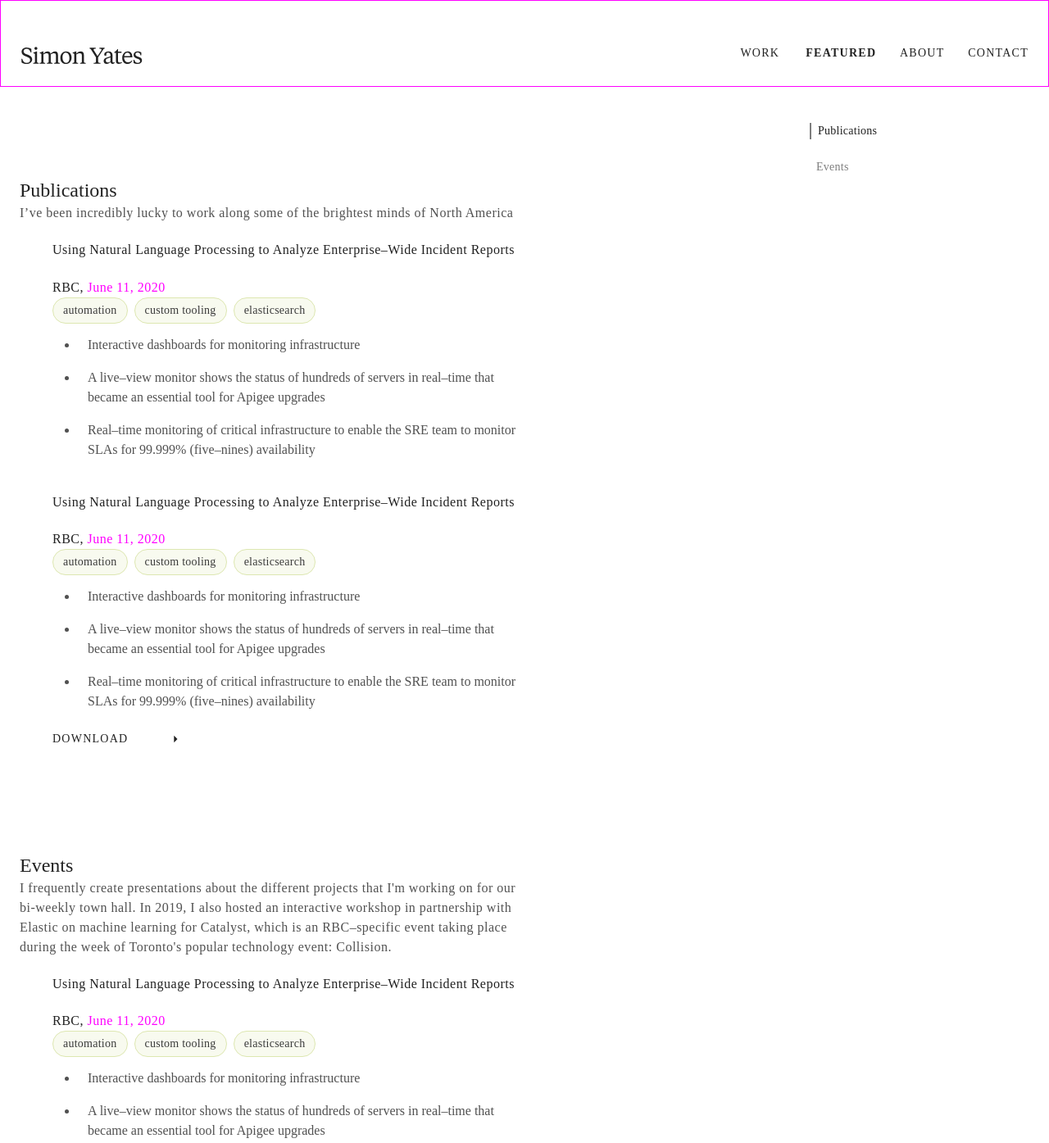
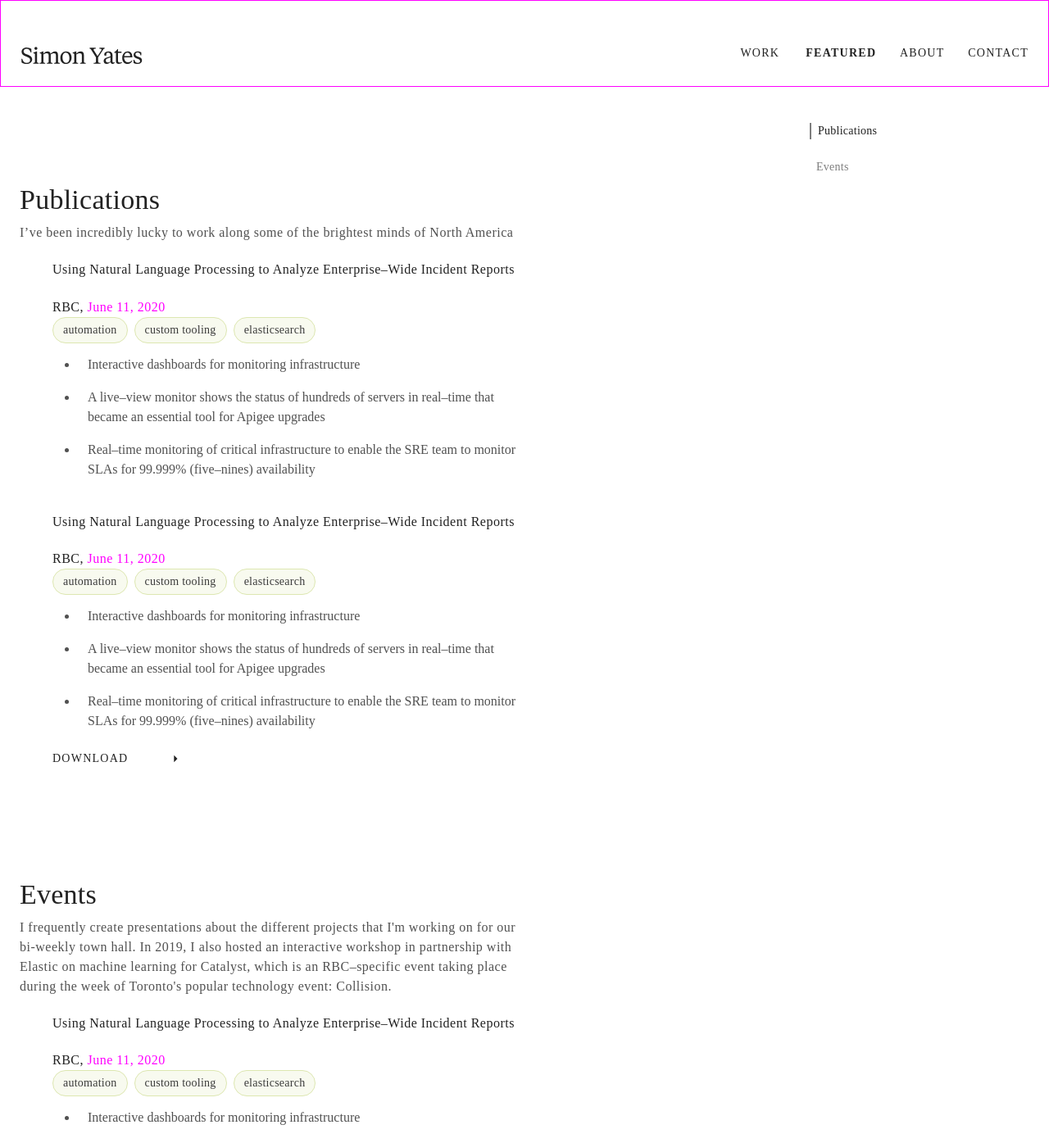
Before and after one commit to cheftechnical/simonyates, a React (Create React App) app: page /featured in a window 1280 px wide. Shown: the top 1395 px of the page at 82% size. Built offline with nearby package versions, Linux system fonts and the light colour scheme; a web font is replaced by a local one.

Commit message:
Moved the section name to a separate component

```diff
--- a/src/components/NavRight/index.tsx
+++ b/src/components/NavRight/index.tsx
@@ -41,7 +41,7 @@ export default function NavRight(props: Props) {
 
 	return (
 		<div className={classes.root}>
-			<Scrollspy currentClassName={classes.isCurrent} items={items} style={{listStyleType: 'none'}}>
+			<Scrollspy currentClassName={classes.isCurrent} items={items} style={{listStyleType: 'none'}} offset={70}>
 				{sections.map((item, index) => (
 					<NavRightItem id={item.id} key={index} name={item.name}/>
 				))}
--- a/src/components/Section/index.tsx
+++ b/src/components/Section/index.tsx
@@ -28,7 +28,6 @@ export default function Section(props: Props) {
         <div>
             <div className={classes.jumpTarget} id={id}/>
             <section className={classes.root}>
-                <Typography group="primary" variant="h3" weight="regular">{name}</Typography>
                 {children}
             </section>
         </div>
--- /dev/null
+++ b/src/pages/Featured/SectionDescription.tsx
@@ -0,0 +1,26 @@
+import * as React from 'react';
+import Typography from '../../styling/Typography';
+import {makeStyles} from '@material-ui/core/styles';
+import {color} from '../../styling/Color';
+
+interface Props {
+	children?: any;
+}
+
+const useStyles = makeStyles((theme) => ({
+	intro: {
+		color: color.grey['700']
+	}
+}));
+
+export default function SectionDescription(props: Props) {
+	const classes = useStyles();
+
+	const {children} = props;
+
+	return (
+		<Typography className={classes.intro} group="primary" variant="body" weight="regular">
+			{children}
+		</Typography>
+	);
+};
--- /dev/null
+++ b/src/pages/Featured/SectionTitle.tsx
@@ -0,0 +1,16 @@
+import * as React from 'react';
+import Typography from '../../styling/Typography';
+
+interface Props {
+	children?: any;
+}
+
+export default function SectionTitle(props: Props) {
+	const {children} = props;
+
+	return (
+		<Typography group="primary" variant="h2" weight="regular">
+			{children}
+		</Typography>
+	)
+}
--- a/src/pages/Featured/index.tsx
+++ b/src/pages/Featured/index.tsx
@@ -13,6 +13,8 @@ import Ul from '../../styling/ListsUnordered/Ul/intex';
 import Li from '../../styling/ListsUnordered/Li/intex';
 import ArrowRightIcon from '@material-ui/icons/ArrowRight';
 import Figure from '../../components/Figure';
+import SectionTitle from './SectionTitle';
+import SectionDescription from './SectionDescription';
 
 const useStyles = makeStyles((theme) => ({
 	download: {
@@ -38,9 +40,13 @@ export default function Featured() {
 					<Grid item xs={6}>
 						<Sections onChange={handleChange}>
 							<Section id="publications" name="Publications">
-								<Typography className={classes.intro} group="primary" variant="body" weight="regular">
+								<SectionTitle>
+									Publications
+								</SectionTitle>
+
+								<SectionDescription>
 									I&rsquo;ve been incredibly lucky to work along some of the brightest minds of North America
-								</Typography>
+								</SectionDescription>
 
 								<Publication
 									name="Using Natural Language Processing to Analyze Enterprise–Wide Incident Reports"
@@ -74,9 +80,13 @@ export default function Featured() {
 							</Section>
 
 							<Section id="events" name="Events">
-								<Typography className={classes.intro} group="primary" variant="body" weight="regular">
+								<SectionTitle>
+									Events
+								</SectionTitle>
+
+								<SectionDescription>
 									I frequently create presentations about the different projects that I'm working on for our bi-weekly town hall. In 2019, I also hosted an interactive workshop in partnership with Elastic on machine learning for Catalyst, which is an RBC–specific event taking place during the week of Toronto's popular technology event: Collision.
-								</Typography>
+								</SectionDescription>
 
 								<Publication
 									name="Using Natural Language Processing to Analyze Enterprise–Wide Incident Reports"
--- a/src/pages/Work/index.tsx
+++ b/src/pages/Work/index.tsx
@@ -2,7 +2,7 @@ import * as React from 'react';
 import DefaultLayout from '../../layouts/Default';
 import Experience from './Experience';
 import Typography from '../../styling/Typography';
-import {Container} from '@material-ui/core';
+import {Container, Grid} from '@material-ui/core';
 import Li from '../../styling/ListsUnordered/Li/intex';
 import Ul from '../../styling/ListsUnordered/Ul/intex';
 
@@ -10,6 +10,8 @@ export default function Work() {
     return (
         <DefaultLayout title="Work" top="work">
             <Container>
+                <Grid container>
+                    <Grid item xs={8}>
                         <Typography group="primary" variant="h2" weight="regular">
                             Here is a glimpse of my life,<br/>
                             mostly as a programmer.
@@ -86,6 +88,8 @@ export default function Work() {
                                 <Li>API, integration with Athens stock exchange API</Li>
                             </Ul>
                         </Experience>
+                    </Grid>
+                </Grid>
             </Container>
         </DefaultLayout>
     );
--- a/src/pages/WorkAt/Rbc/index.tsx
+++ b/src/pages/WorkAt/Rbc/index.tsx
@@ -12,6 +12,7 @@ import {SectionItem} from '../../../components/Section/SectionItem';
 import Ul from '../../../styling/ListsUnordered/Ul/intex';
 import Li from '../../../styling/ListsUnordered/Li/intex';
 import Typography from '../../../styling/Typography';
+import WorkAtSectionTitle from '../components/WorkAtSectionTitle';
 
 export default function Rbc() {
 	const [sections, setSections] = React.useState();
@@ -26,6 +27,8 @@ export default function Rbc() {
 				<Grid container>
 					<Grid item xs={1}>[logo]</Grid>
 					<Grid item xs={6}>
+						<Sections onChange={handleChange}>
+							<Section id="intro" name="Intro">
 								<WorkAtHeader
 									employer="RBC"
 									role="Full-Stack Developer, API Site Reliability Engineering"
@@ -36,8 +39,13 @@ export default function Rbc() {
 									The Royal Bank of Canada (RBC) is the largest bank in Canada by asset value, with over 80,000
 									employees worldwide.
 								</WorkAtDescription>
-						<Sections onChange={handleChange}>
+							</Section>
+
 							<Section id="section-1" name="Application Development & Custom Tooling">
+								<WorkAtSectionTitle>
+									Application Development & Custom Tooling
+								</WorkAtSectionTitle>
+
 								<WorkAtProject name="SRE Global Dashboard" when="2019–Present">
 									<Callout>
 										Node.js + Express &bull;
@@ -69,26 +77,55 @@ export default function Rbc() {
 									</Ul>
 								</WorkAtProject>
 							</Section>
+
 							<Section id="section-2" name="Machine Learning / Artificial Intelligence">
+								<WorkAtSectionTitle>
+									Machine Learning / Artificial Intelligence
+								</WorkAtSectionTitle>
+
 								<Ul>
 									<Li>Developed a chatbot from scratch to answer common questions and provide answers using real-time infrastructure metrics (e.g. "Is service [x] down?" or "Whats the TPS for [thing]"</Li>
 									<Li>Used NLP via TF–IDF to automatically label reports about previous incidents to help identify areas for improvement</Li>
 								</Ul>
 							</Section>
+
 							<Section id="section-3" name="Budgeting">
+								<WorkAtSectionTitle>
+									Budgeting
+								</WorkAtSectionTitle>
+
 								<WorkAtProject name="Cost Chargeback Model" when="2019–Present">
 									<Callout>
 										Node.js + Express • React + Typescript • Elasticsearch • PostgreSQL • [some charting library]
 									</Callout>
+
 									<Ul>
 										<Li>Developed a chatbot from scratch to answer common questions and provide answers using real-time infrastructure metrics (e.g. "Is service [x] down?" or "Whats the TPS for [thing]"</Li>
 									</Ul>
 								</WorkAtProject>
 							</Section>
-							<Section id="section-4" name="Events"/>
-							<Section id="section-5" name="Publications"/>
-							<Section id="section-6" name="Active Research"/>
-							<Section id="section-7" name="Other Activities"/>
+
+							<Section id="section-4" name="Events">
+								<WorkAtSectionTitle>
+									Events
+								</WorkAtSectionTitle>
+							</Section>
+							<Section id="section-5" name="Publications">
+								<WorkAtSectionTitle>
+									Publications
+								</WorkAtSectionTitle>
+							</Section>
+
+							<Section id="section-6" name="Active Research">
+								<WorkAtSectionTitle>
+									Active Research
+								</WorkAtSectionTitle>
+							</Section>
+							<Section id="section-7" name="Other Activities">
+								<WorkAtSectionTitle>
+									Other Activities
+								</WorkAtSectionTitle>
+							</Section>
 						</Sections>
 					</Grid>
 					<Grid item xs={2}/>
--- /dev/null
+++ b/src/pages/WorkAt/components/WorkAtSectionTitle.tsx
@@ -0,0 +1,16 @@
+import * as React from 'react';
+import Typography from '../../../styling/Typography';
+
+interface Props {
+	children?: any;
+}
+
+export default function WorkAtSectionTitle(props: Props) {
+	const {children} = props;
+
+	return (
+		<Typography group="primary" variant="h3" weight="regular">
+			{children}
+		</Typography>
+	);
+};
--- a/src/styling/Typography/index.tsx
+++ b/src/styling/Typography/index.tsx
@@ -43,6 +43,9 @@ const useStyles = makeStyles((theme) => ({
 		color: color.grey['900']
 	},
 	primary_h2_regular: {
+		margin: 0,
+		padding: 0,
+
 		fontFamily: '"Tiempos Text"',
 		fontStyle: 'normal',
 		fontWeight: 'normal',
```
Lines whose indentation alone changed are shown as unchanged.
